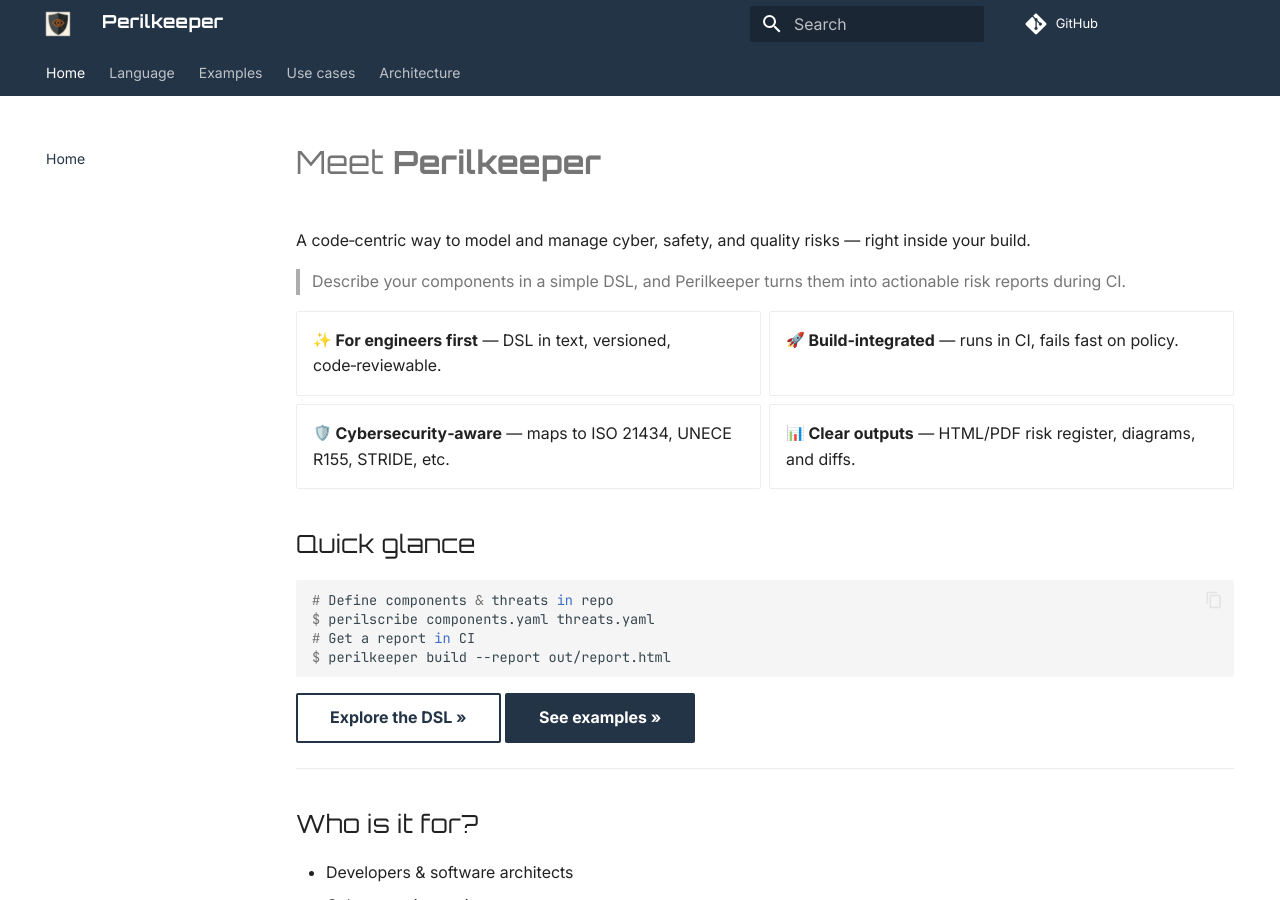
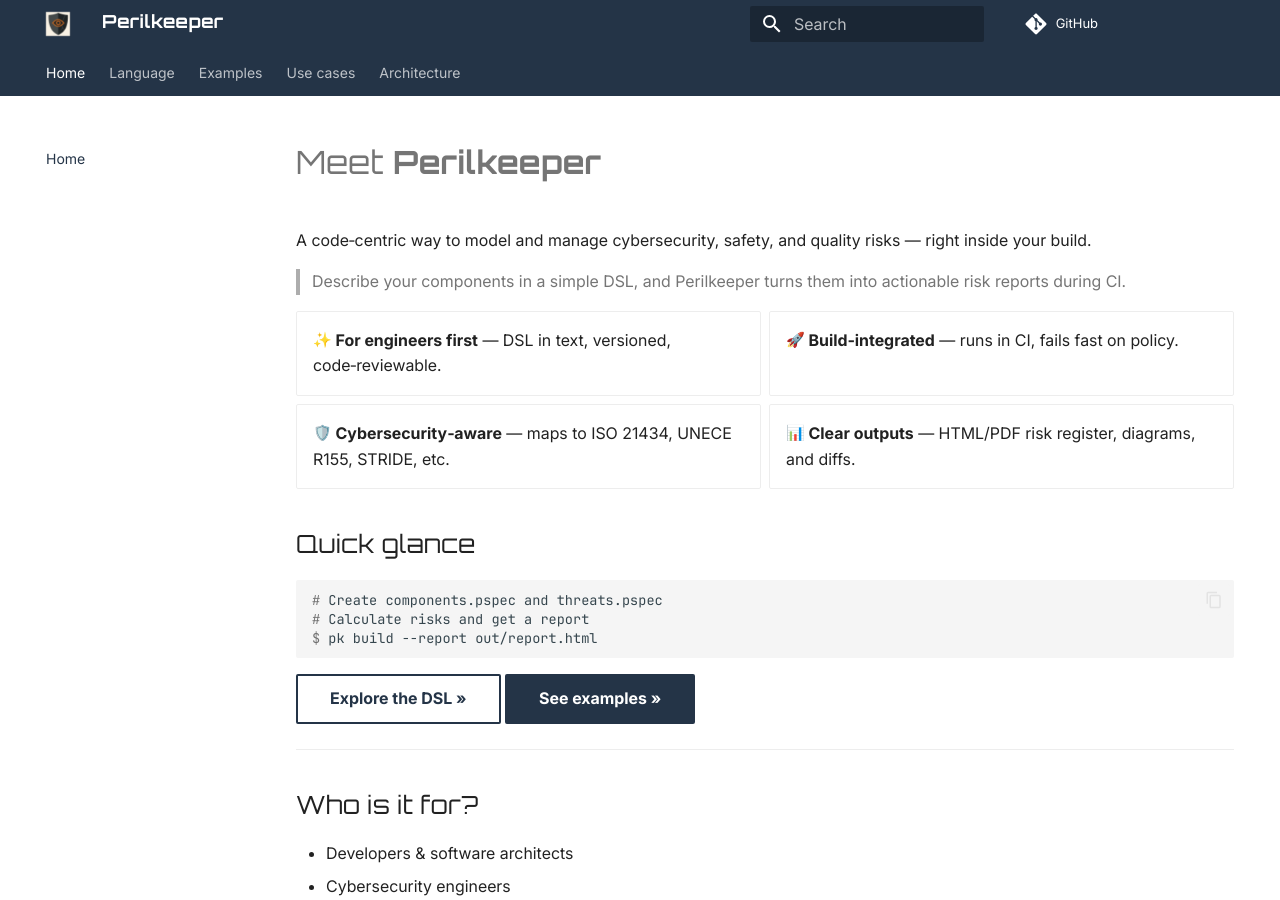
Before and after one commit to mkalkov/perilkeeper.dev, an MkDocs documentation site: the page built from docs/index.md, in a window 1280 px wide and 900 px high. Built offline with MkDocs 1.6.1 and Material for MkDocs 9.7.7, drawn with Linux system fonts in a browser that asks for light colours; emoji names are drawn with the system emoji font; comment, search, counter and statistics services are not loaded.

Commit message:
docs: clarify security wording and update quick-start commands

````diff
--- a/docs/index.md
+++ b/docs/index.md
@@ -6,7 +6,7 @@ hide:
 
 # Meet **Perilkeeper**
 
-A code‑centric way to model and manage cyber, safety, and quality risks — right inside your build.
+A code‑centric way to model and manage cybersecurity, safety, and quality risks — right inside your build.
 
 > Describe your components in a simple DSL, and Perilkeeper turns them into actionable risk reports during CI.
 
@@ -20,10 +20,9 @@ A code‑centric way to model and manage cyber, safety, and quality risks — ri
 ## Quick glance
 
 ```console
-# Define components & threats in repo
-$ perilscribe components.yaml threats.yaml
-# Get a report in CI
-$ perilkeeper build --report out/report.html
+# Create components.pspec and threats.pspec
+# Calculate risks and get a report
+$ pk build --report out/report.html
 ```
 
 [Explore the DSL »](language.md){ .md-button }
````
